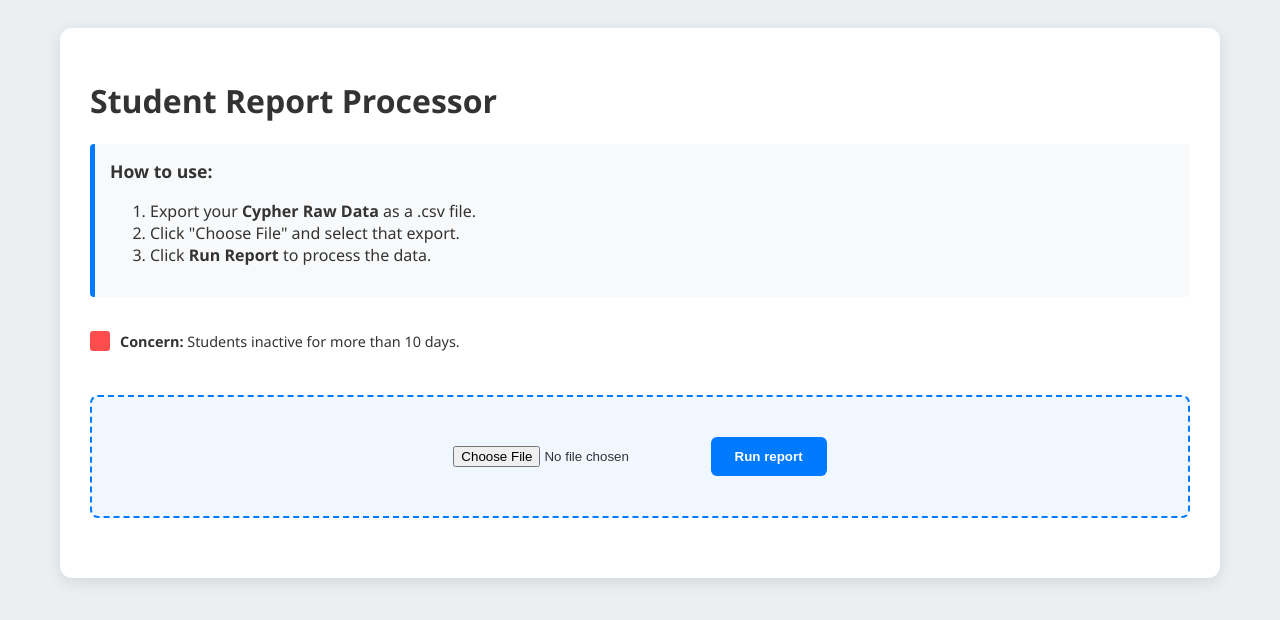
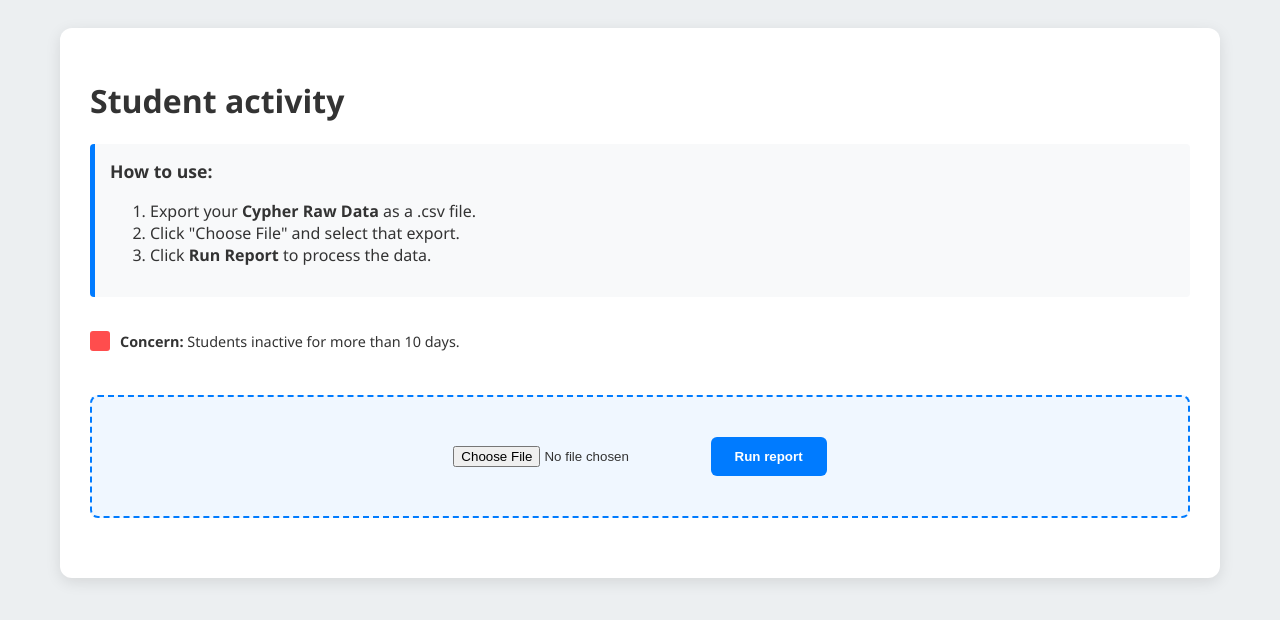
Before and after one commit to CIMarko/student_report, a plain HTML site: page index.html in a window 1280 px wide. Drawn offline with nearby package versions, Linux system fonts and the light colour scheme.

Commit message:
reworded index.html

```diff
--- a/index.html
+++ b/index.html
@@ -3,14 +3,14 @@
 <head>
     <meta charset="UTF-8">
     <meta name="viewport" content="width=device-width, initial-scale=1.0">
-    <title>Student Activity Reporter</title>
+    <title>Student Activity</title>
     <link rel="stylesheet" href="style.css">
     <script src="https://cdnjs.cloudflare.com/ajax/libs/PapaParse/5.3.2/papaparse.min.js"></script>
 </head>
 <body>
     <div class="container">
         <header>
-            <h1>Student Report Processor</h1>
+            <h1>Student activity</h1>
             <div class="instructions">
                 <h3>How to use:</h3>
                 <ol>
```
